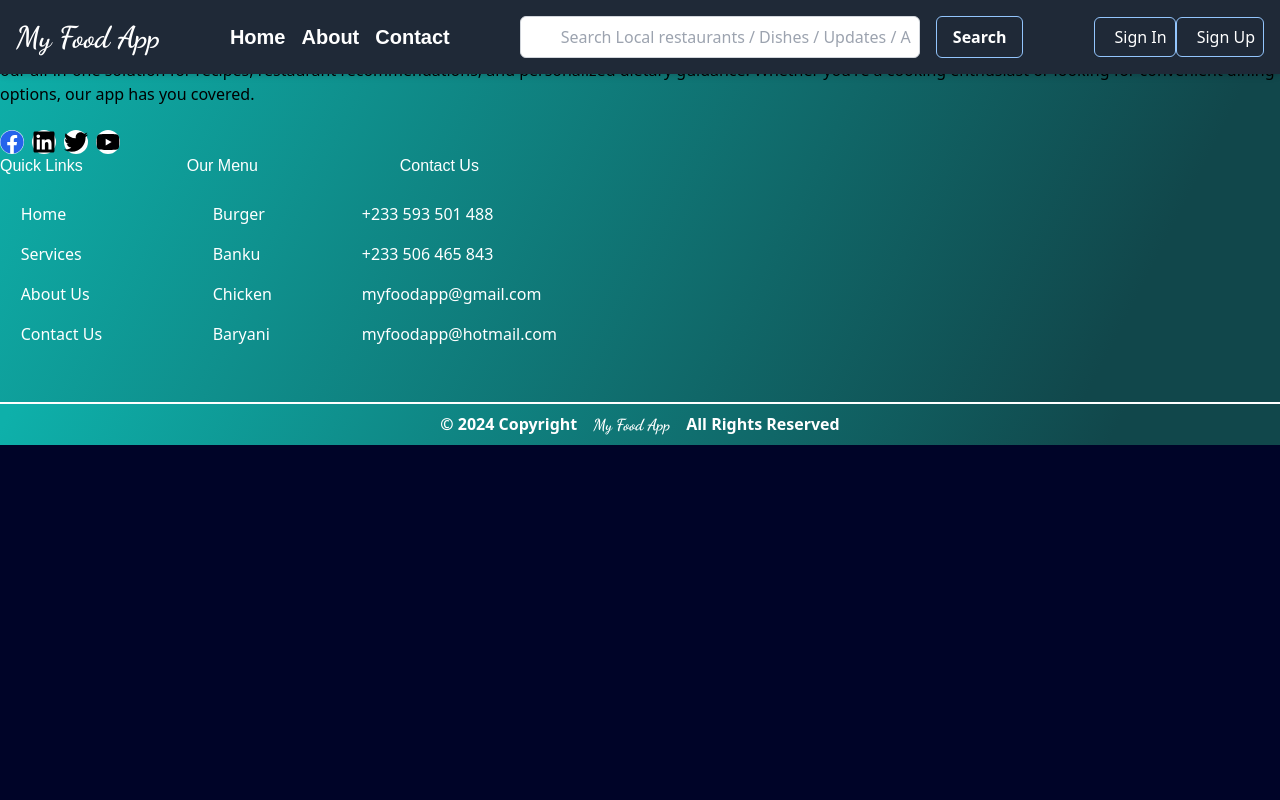
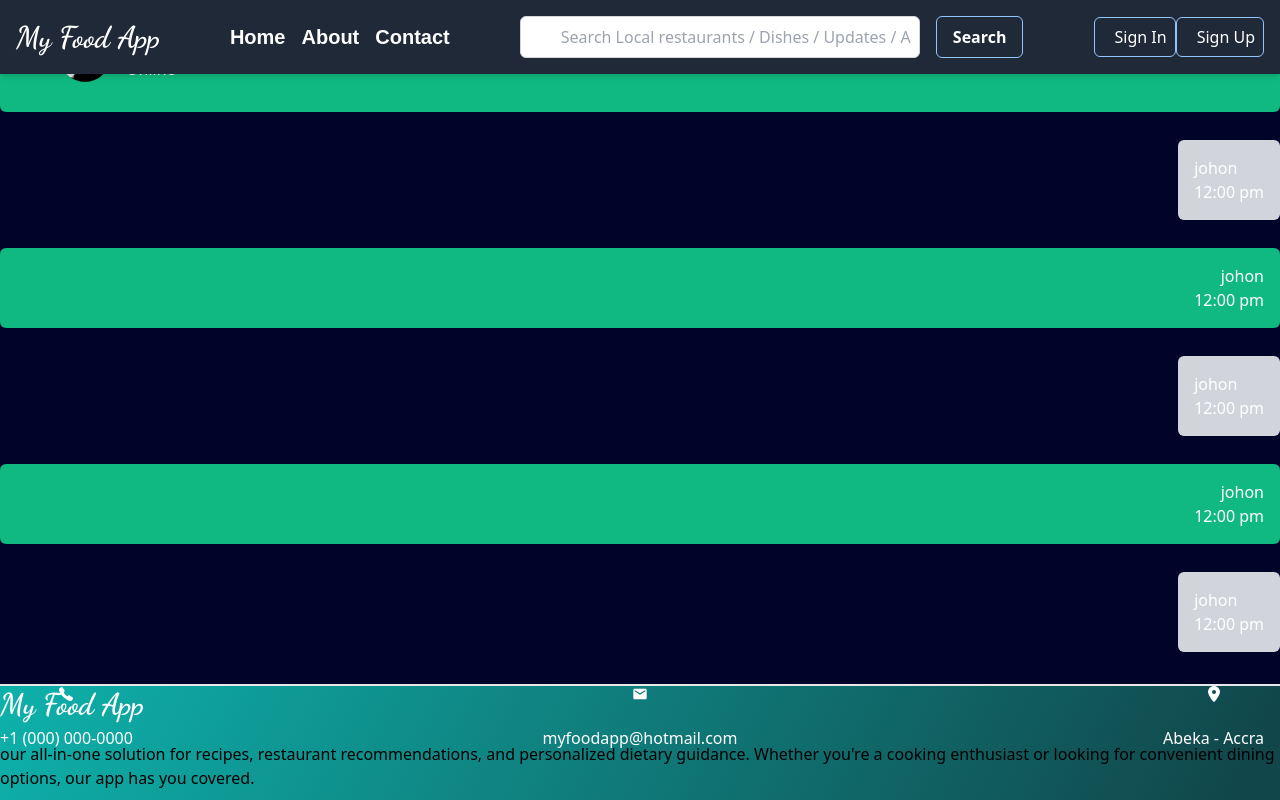
Before and after one commit to t-boye/Food-Delivery-Web-App, a React app: page /chat in a window 1280 px wide. Shown: the top 800 px of the page. Built offline with nearby package versions, Linux system fonts and the light colour scheme; the HTML template or start-up script is replaced by a standard one; a web font is replaced by a local one.

Commit message:
chat page

```diff
--- a/src/App.jsx
+++ b/src/App.jsx
@@ -2,10 +2,11 @@ import React from "react";
 import "./App.css";
 import { BrowserRouter, Route, Routes } from "react-router-dom";
 import Home from "./Pages/Home";
-import About from "./Pages/About"
+import About from "./Pages/About";
 import Login from "./Components/Auth-Components/Login";
 import Registration from "./Components/Auth-Components/Registration";
 import ContactUs from "./Pages/ContactUs";
+import Chat from "./Pages/Chat";
 function App() {
   return (
     <div className="App">
@@ -16,6 +17,7 @@ function App() {
           <Route path="/sign-in" element={<Login />} />
           <Route path="/sign-out" element={<Registration />} />
           <Route path="/contactus" element={<ContactUs />} />
+          <Route path="/chat" element={<Chat />} />
         </Routes>
       </BrowserRouter>
     </div>
--- /dev/null
+++ b/src/Components/Chat-Components/ChatBody.jsx
@@ -0,0 +1,34 @@
+import React from "react";
+import ReciveItem from "./ReciveItem";
+import Send from "./Send";
+
+const ChatBody = () => {
+  return (
+    <div className="mt-[14rem] py-4 flex flex-col gap-y-7 px-[5%]">
+      <div className="">
+        <ReciveItem />
+      </div>
+
+      <div className=" flex items-center justify-end">
+        <Send />
+      </div>
+
+      <div className="">
+        <ReciveItem />
+      </div>
+
+      <div className=" flex items-center justify-end">
+        <Send />
+      </div>
+      <div className="">
+        <ReciveItem />
+      </div>
+
+      <div className=" flex items-center justify-end">
+        <Send />
+      </div>
+    </div>
+  );
+};
+
+export default ChatBody;
--- /dev/null
+++ b/src/Components/Chat-Components/Footer.jsx
@@ -0,0 +1,24 @@
+import React from "react";
+import { FaPlus } from "react-icons/fa";
+import { IoIosSend } from "react-icons/io";
+
+const Footer = () => {
+  return (
+    <div className="bg-gray-500 fixed bottom-0 left-0 w-full p-4 text-[white] flex justify-between  items-center ">
+      <div className="w-[10%] flex items-center justify-center">
+        <FaPlus className="text-3xl cursor-pointer" />
+      </div>
+      <div className="py-3 px-3 rounded-md bg-gray-400 w-[80%] text-black">
+        <input
+          className="w-full h-full outline-none bg-transparent text-black"
+          placeholder="Write message"
+        />
+      </div>
+      <div className="w-[10%] flex items-center justify-center">
+        <IoIosSend className="text-3xl cursor-pointer" />
+      </div>
+    </div>
+  );
+};
+
+export default Footer;
--- /dev/null
+++ b/src/Components/Chat-Components/Navbar.jsx
@@ -0,0 +1,35 @@
+import React from "react";
+import ChatImage from "../../assets/Images/ChatImage.jpg";
+import { FaArrowLeft } from "react-icons/fa";
+import { IoMdVideocam } from "react-icons/io";
+
+const navbar = () => {
+  return (
+    <div className="bg-green-500 py-4 px-[5%] flex items-center justify-between fixed left-0 w-full top-[4.5rem]">
+      <div className="flex items-center gap-x-10">
+        <div className="">
+          <FaArrowLeft className="text-xl cursor-pointer" />
+        </div>
+        <div className="flex items-center gap-x-4 ">
+          <div className="w-[50px] h-[50px] rounded-full">
+            <img
+              className="rounded-full h-[50px] w-[50px]"
+              style={{ width: "50px" }}
+              src={ChatImage}
+            />
+          </div>
+          <div className="flex flex-col">
+            <h1 className="">johnson</h1>
+            <p className="">Online</p>
+          </div>
+        </div>
+      </div>
+      <div className="flex items-center gap-x-12 text-xl">
+        <IoMdVideocam />
+        <IoMdVideocam />
+      </div>
+    </div>
+  );
+};
+
+export default navbar;
--- /dev/null
+++ b/src/Components/Chat-Components/ReciveItem.jsx
@@ -0,0 +1,12 @@
+import React from "react";
+
+const ReciveItem = () => {
+  return (
+    <div className="bg-green-500 py-4 w-[80%] sm:w-[60%] rounded-md px-4 flex flex-col items-end">
+      <h1 className="">johon</h1>
+      <p className="">12:00 pm</p>
+    </div>
+  );
+};
+
+export default ReciveItem;
--- /dev/null
+++ b/src/Components/Chat-Components/Send.jsx
@@ -0,0 +1,12 @@
+import React from "react";
+
+const Send = () => {
+  return (
+    <div className="bg-gray-300 py-4 w-[80%] sm:w-[60%] rounded-md px-4 text-[#2e2b66]">
+      <h1 className="">johon</h1>
+      <p className="">12:00 pm</p>
+    </div>
+  );
+};
+
+export default Send;
--- /dev/null
+++ b/src/Pages/Chat.jsx
@@ -0,0 +1,15 @@
+import React from "react";
+import Navbar from "../Components/Chat-Components/Navbar";
+import ChatBody from "../Components/Chat-Components/ChatBody";
+import Footer from "../Components/Chat-Components/Footer";
+const Chat = () => {
+  return (
+    <div className="py-4 text-white">
+      <Navbar />
+      <ChatBody />
+      <Footer />
+    </div>
+  );
+};
+
+export default Chat;
--- a/tailwind.config.cjs
+++ b/tailwind.config.cjs
@@ -1,11 +1,8 @@
-module.exports = {
-  purge: ['./src/**/*.{js,jsx,ts,tsx}', './public/index.html'],
-
+/** @type {import('tailwindcss').Config} */
+export default {
+  content: ["./index.html", "./src/**/*.{js,ts,jsx,tsx}"],
   theme: {
     extend: {},
   },
-  variants: {
-    extend: {},
-  },
   plugins: [],
-}
+};
```
Also changed, not shown: package.json (+4 -4 lines), src/assets/Images/ChatImage.jpg (added), 1 other file (tests, documents, lock files or other folders).
